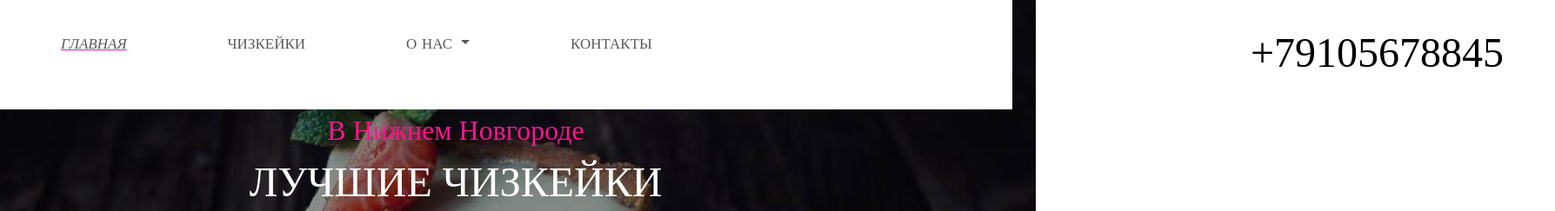
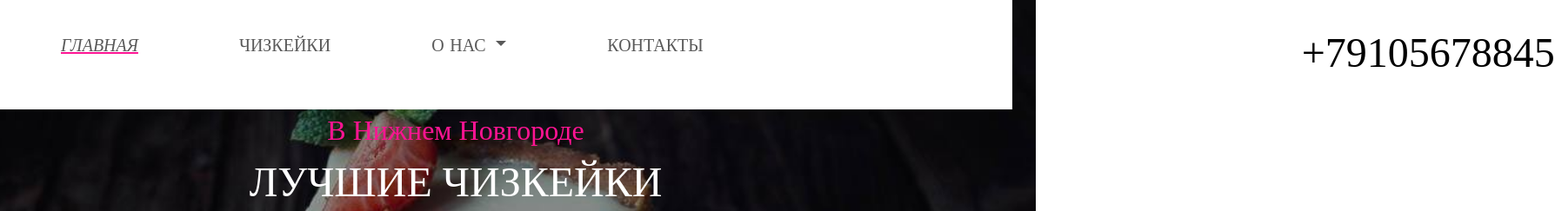
Before and after one commit to Tatyanka25/KR_1_bootstrap, a website: page KR_1.html in a window 1280 px wide. Shown: the top 243 px of the page at 87% size, 1788 px wide, since content can reach past the window. Drawn offline with nearby package versions, Linux system fonts and the light colour scheme.

Commit message:
Update KR_1.html

```diff
--- a/KR_1.html
+++ b/KR_1.html
@@ -11,7 +11,7 @@
     <script defer src="https://cdn.jsdelivr.net/npm/bootstrap@5.3.0/dist/js/bootstrap.bundle.min.js" integrity="sha384-geWF76RCwLtnZ8qwWowPQNguL3RmwHVBC9FhGdlKrxdiJJigb/j/68SIy3Te4Bkz" crossorigin="anonymous"></script>
 </head>
 <body>
-<nav class="navbar navbar-expand-lg navbar-light"; style="font-size: 17px; text-decoration-color: #442804; background-color: white;">
+<nav class="navbar navbar-expand-lg navbar-light"; style="font-size: 20px; text-decoration-color: #442804; background-color: white;">
   <div class="container-fluid">
     <a class="navbar-brand" href="https://1000.menu/catalog/chizkeik?ysclid=lopj0in83s887882389" target="_blank"><img src="./photos/logo.jpg" width="100" height="100"></a>
     <button class="navbar-toggler" type="button" data-bs-toggle="collapse" data-bs-target="#navbarScroll" aria-controls="navbarScroll" aria-expanded="false" aria-label="Toggle navigation">
```
